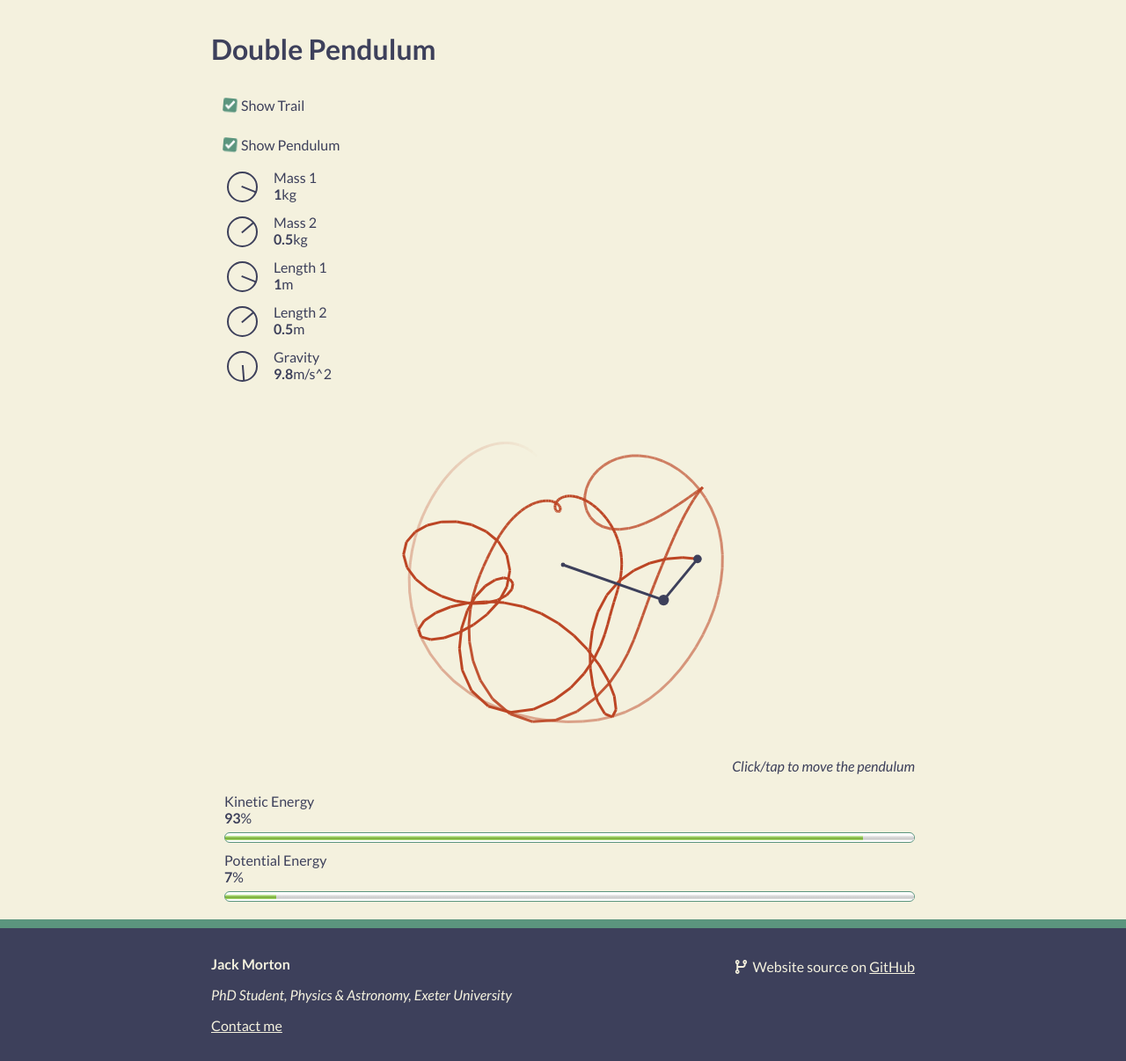
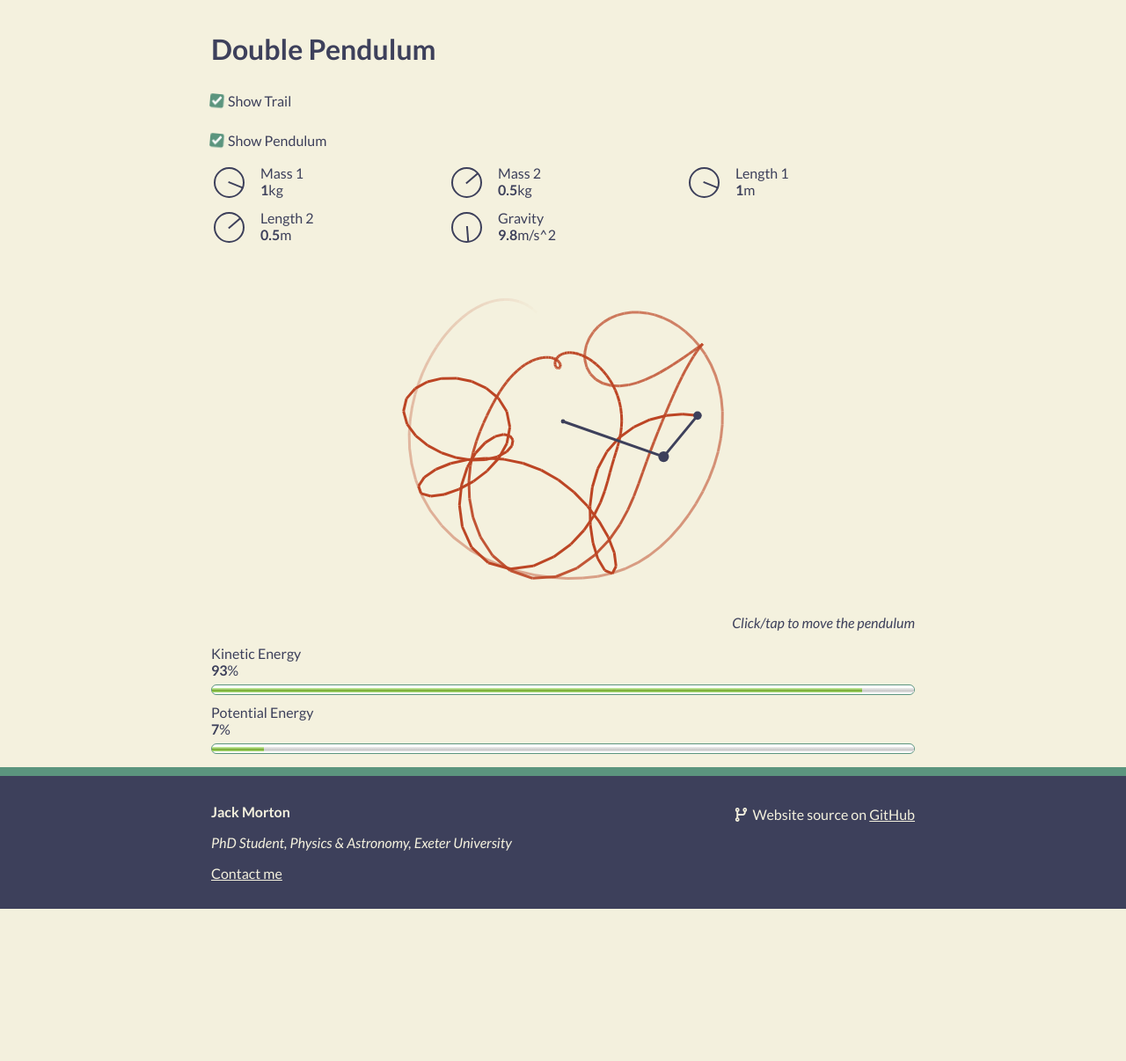
Before and after one commit to JJMorton/personal-website, a Flask app: page /simulations/doublependulum in a window 1280 px wide. Shown: the part 75-1281 px from the top of the page at 88% size. After the commit the page ends 1108 px from the top, so only its background shows below. Run offline with Flask 3, Linux system fonts and the light colour scheme.

Commit message:
arrange controls in a grid

```diff
--- a/src/website/static/styles/components.css
+++ b/src/website/static/styles/components.css
@@ -11,13 +11,15 @@
 
 /* CONTROL GROUPS */
 
-.control-group {
-	display: flex;
-	flex-direction: column;
+.control-grid {
+	display: grid;
+	grid-template-columns: repeat(auto-fit, minmax(200px, 1fr));
+	gap: 10px;
 }
 
-.control-group > * {
-	padding: 5px 0 5px var(--edge-padding);
+.control-group {
+	display: grid;
+	gap: 10px;
 }
 
 /* KNOBS */
--- a/src/website/templates/simulations/doublependulum.html
+++ b/src/website/templates/simulations/doublependulum.html
@@ -69,8 +69,7 @@
 				name="Show Pendulum"
 				v-model:checked="params.showpendulum"
 			></Checkbox>
-		</div>
-		<div class="control-group">
+			<div class="control-grid">
 				<Knob
 					name="Mass 1"
 					units="kg"
@@ -122,6 +121,7 @@
 					@release="start"
 				></Knob>
 			</div>
+		</div>
 		<div id="canvas-container">
 			<canvas ref="canvas"></canvas>
 		</div>
```
Lines whose indentation alone changed are shown as unchanged.
